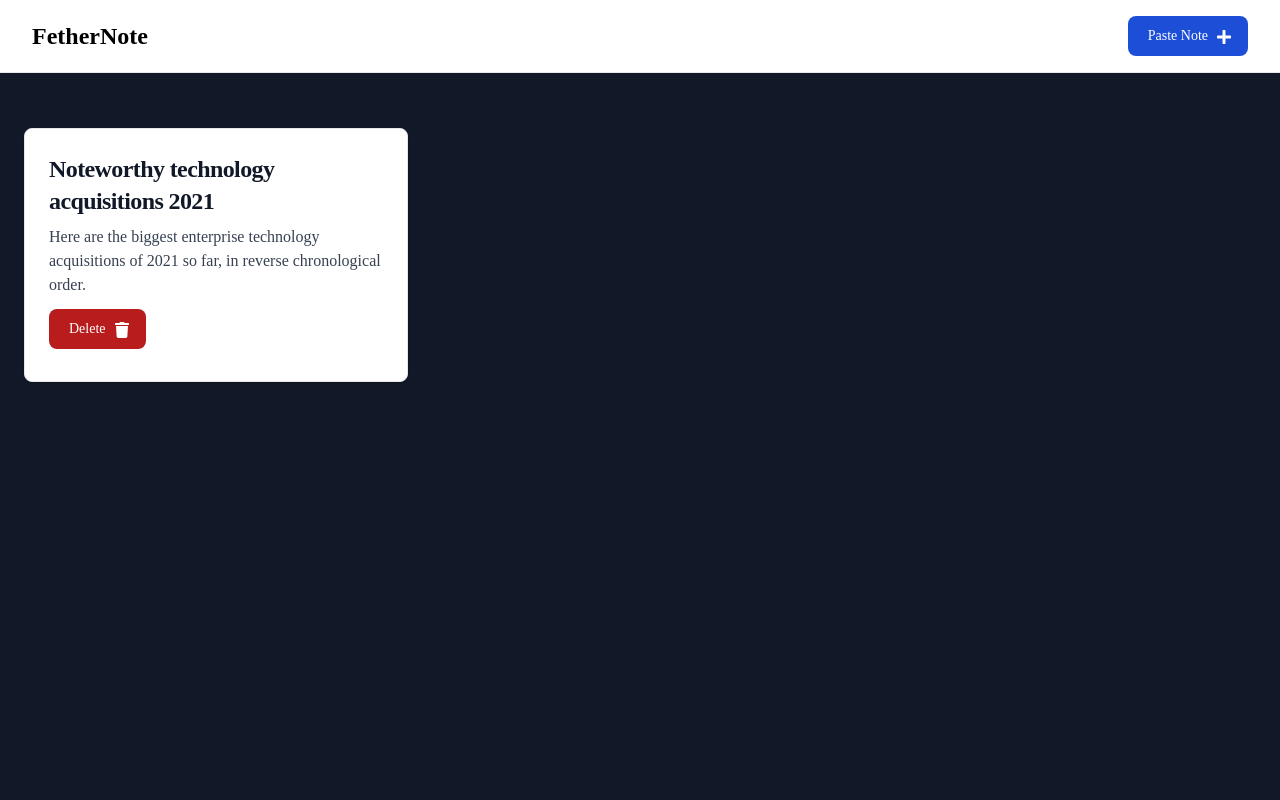
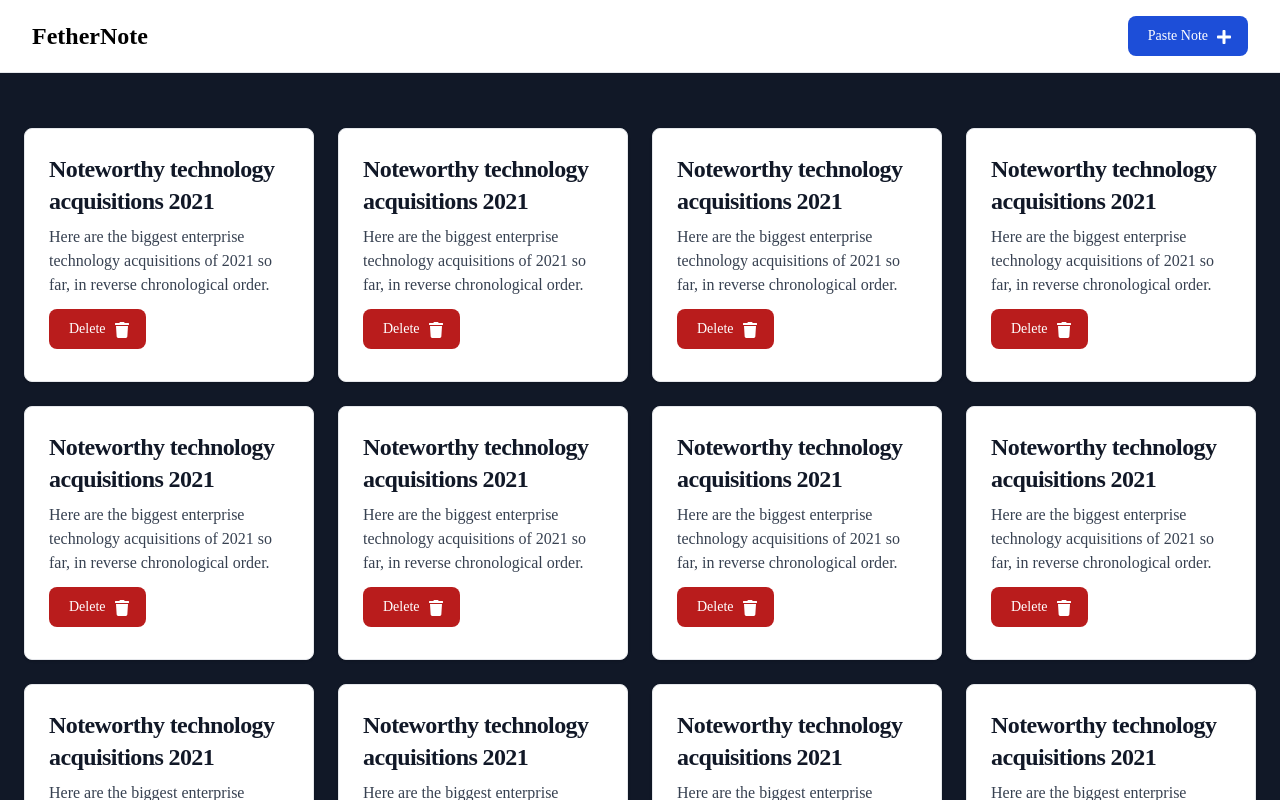
Before and after one commit to prajnastra/fether-note, a Next.js app in the folder client/: page / in a window 1280 px wide. Shown: the top 800 px of the page. Built offline with nearby package versions, Linux system fonts and the light colour scheme.

Commit message:
add: grid

```diff
--- /dev/null
+++ b/client/components/NotesList/index.tsx
@@ -0,0 +1,13 @@
+import Card from '../Card'
+
+export default function NotesList() {
+  return (
+    <div className="grid grid-cols-1 md:grid-cols-2 lg:grid-cols-4 gap-6">
+      {Array(15)
+        .fill(8)
+        .map((elem, idx) => (
+          <Card key={idx} />
+        ))}
+    </div>
+  )
+}
--- a/client/pages/index.tsx
+++ b/client/pages/index.tsx
@@ -1,6 +1,6 @@
 import Head from 'next/head'
 import Navbar from '@/components/Navbar'
-import Card from '@/components/Card'
+import NotesList from '@/components/NotesList'
 
 export default function Home() {
   return (
@@ -12,11 +12,11 @@ export default function Home() {
         <link rel="icon" href="/favicon.ico" />
       </Head>
       <main className="bg-gray-900">
-        <div className="container mx-auto h-screen px-6 relative">
+        <div className="container mx-auto px-6 relative">
           <Navbar />
 
-          <div className="pt-32">
-            <Card />
+          <div className="py-32">
+            <NotesList />
           </div>
         </div>
       </main>
```
